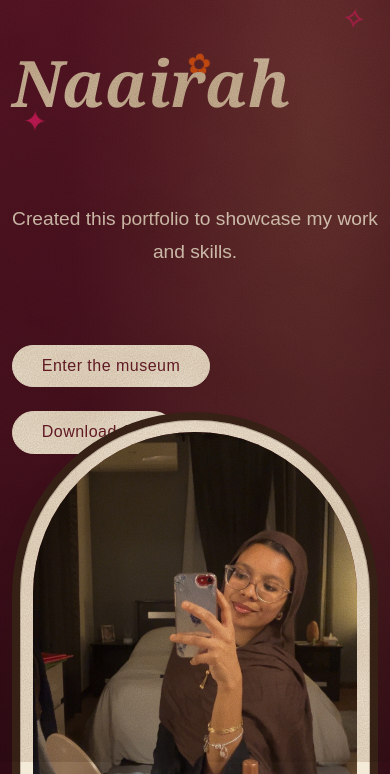
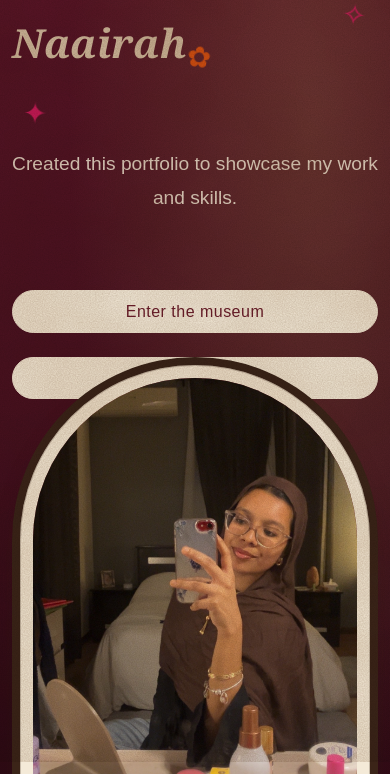
Before and after one commit to naaii-fluffy/Portfolio, a plain HTML site: page index.html in a window 390 px wide. Shown: the part 82-856 px from the top of the page. Drawn offline with nearby package versions, Linux system fonts and the light colour scheme.

Commit message:
fixed the mobile version

```diff
--- a/style.css
+++ b/style.css
@@ -163,7 +163,7 @@ body::after {    /* soft blotches, like uneven old paper */
 .win.open .shutter-l { transform: rotateY(-84deg); }
 .win.open .shutter-r { transform: rotateY(84deg); }
 @media (hover: hover) { .win:hover .shutter-l { transform: rotateY(-84deg); } .win:hover .shutter-r { transform: rotateY(84deg); } }
-/* .under-frame-box { max-width: 900px; margin: 2rem auto; text-align: center; position: relative; top: -30px; } */
+
 
 /* ---------- SKILLS: the velvet curtain ---------- */
 .drape { position: absolute; top: 0; left: 0; right: 0; z-index: 2; height: 100%; display: flex; align-items: center; justify-content: center; overflow: hidden; border-bottom: 4px solid var(--gold);
@@ -190,3 +190,17 @@ body::after {    /* soft blotches, like uneven old paper */
   *, *::before, *::after { animation: none !important; transition: none !important; }
   .js .hang { opacity: 1; transform: none; }
 }
+
+/*mobile version*/
+html, body { overflow-x: hidden; max-width: 100%; }
+
+@media (max-width: 768px) {
+  .masthead { font-size: 2.5rem; }
+  .button-group { flex-direction: column; gap: 1rem; align-items: stretch; }
+  .button-group .btn-pill { width: 100%; text-align: center; }
+  .masthead-line { font-size: 1.2rem; margin-bottom: 0.5rem; }
+  img, frame, .card { max-width: 100%; height: auto; }
+  .hero { padding-top: 5rem; }
+  .room-title { font-size: 3rem; }
+  .pull { font-size: 2rem; }
+  .specimen { min-height: 8rem; } }
```
